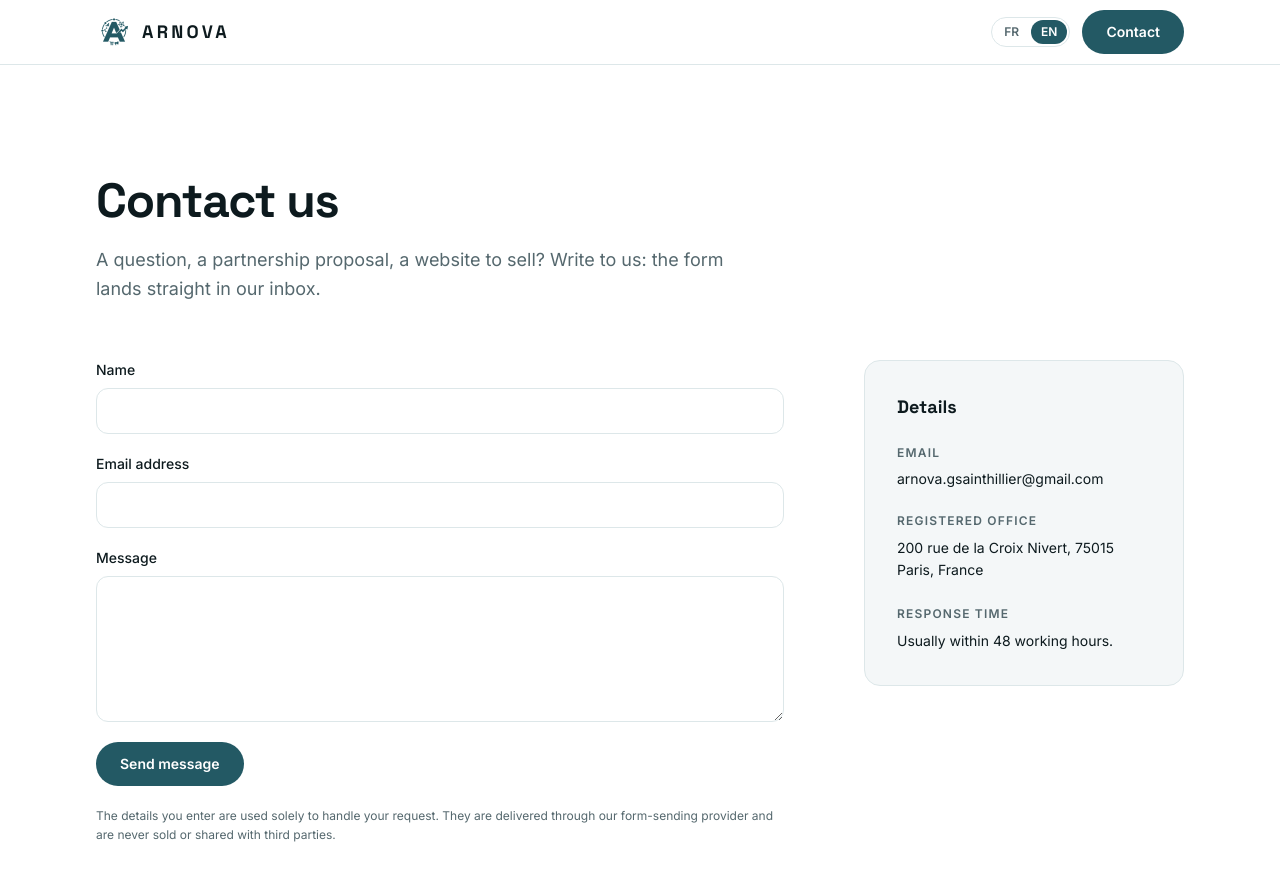
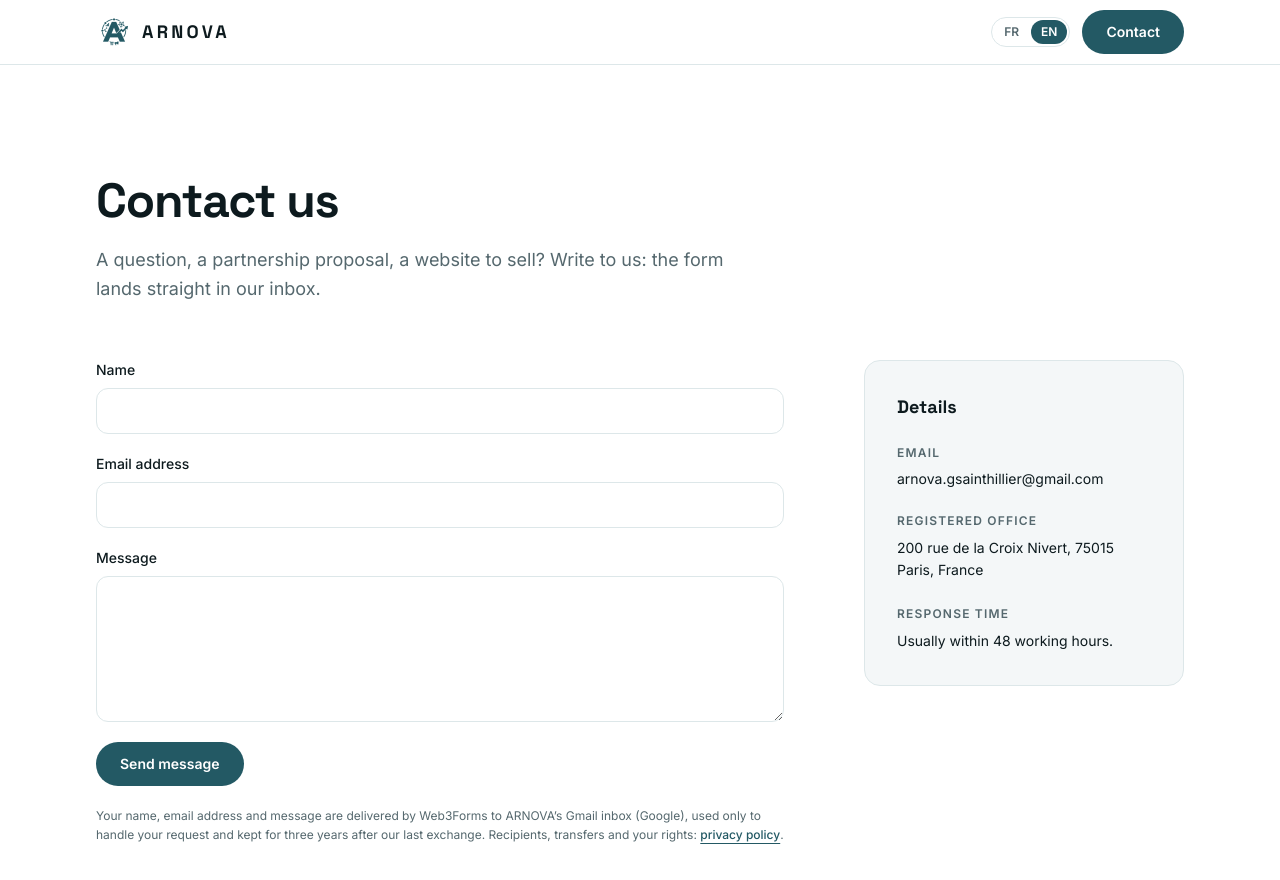
Before and after one commit to arnova-sas/arnova.fr, a Next.js app: page /en/contact in a window 1280 px wide. Shown: the top 880 px of the page. Built offline with nearby package versions, Linux system fonts and the light colour scheme; no server answers.

Commit message:
feat(contact): name the form's recipients and link the privacy policy
The notice under the contact form now names Web3Forms and the Gmail inbox,
states the three-year retention and links to the privacy policy.

```diff
--- a/messages/en.json
+++ b/messages/en.json
@@ -100,7 +100,7 @@
         "success": "Thanks, your message is on its way. We will get back to you shortly.",
         "error": "Sending failed. Please try again, or write to us directly at {email}.",
         "emailSubject": "New message from {name} — arnova.fr",
-        "privacyNotice": "The details you enter are used solely to handle your request. They are delivered through our form-sending provider and are never sold or shared with third parties.",
+        "privacyNotice": "Your name, email address and message are delivered by {form} to ARNOVA’s {mailService} inbox ({mailProvider}), used only to handle your request and kept for three years after our last exchange. Recipients, transfers and your rights: <link>privacy policy</link>.",
         "unconfigured": "The form is not configured yet. In the meantime, write to us directly:",
         "errors": {
             "required": "This field is required.",
--- a/messages/fr.json
+++ b/messages/fr.json
@@ -100,7 +100,7 @@
         "success": "Merci, votre message est bien parti. Nous revenons vers vous rapidement.",
         "error": "L’envoi a échoué. Réessayez ou écrivez-nous directement à {email}.",
         "emailSubject": "Nouveau message de {name} — arnova.fr",
-        "privacyNotice": "Les informations saisies servent uniquement à traiter votre demande. Elles sont transmises par notre prestataire d’envoi de formulaires et ne font l’objet d’aucune cession à des tiers.",
+        "privacyNotice": "Votre nom, votre adresse e-mail et votre message sont transmis par {form} puis reçus dans la messagerie {mailService} ({mailProvider}) d’ARNOVA, uniquement pour traiter votre demande, et conservés trois ans après notre dernier échange. Destinataires, transferts et droits : <link>politique de confidentialité</link>.",
         "unconfigured": "Le formulaire n’est pas encore configuré. En attendant, écrivez-nous directement :",
         "errors": {
             "required": "Ce champ est obligatoire.",
--- a/src/components/contact-form.tsx
+++ b/src/components/contact-form.tsx
@@ -3,6 +3,8 @@
 import clsx from 'clsx'
 import { useTranslations } from 'next-intl'
 import { type FormEvent, useId, useState } from 'react'
+import { company } from '@/config/company'
+import { Link } from '@/i18n/navigation'
 import { type ContactFormErrors, type ContactFormValues, validateContactForm } from '@/lib/contact-form'
 import { buttonStyles } from './button-styles'
 
@@ -125,7 +127,21 @@ export function ContactForm({ accessKey, fallbackEmail }: { accessKey?: string;
                 )}
             </div>
 
-            <p className="text-xs leading-relaxed text-muted">{t('privacyNotice')}</p>
+            <p className="text-xs leading-relaxed text-muted">
+                {t.rich('privacyNotice', {
+                    form: company.formProcessor.name,
+                    mailProvider: company.mailProvider.name,
+                    mailService: company.mailProvider.service,
+                    link: (chunks) => (
+                        <Link
+                            href="/confidentialite"
+                            className="font-medium text-accent underline underline-offset-4 hover:text-accent-hover"
+                        >
+                            {chunks}
+                        </Link>
+                    ),
+                })}
+            </p>
         </form>
     )
 }
```
